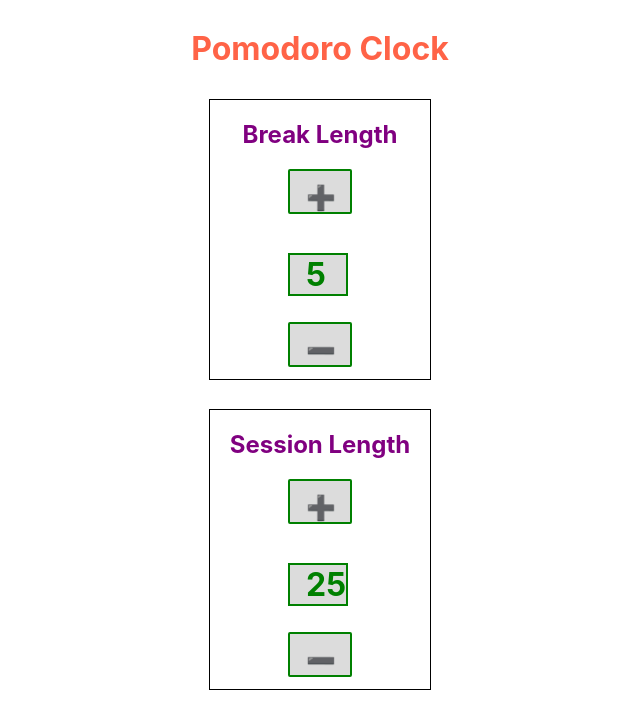
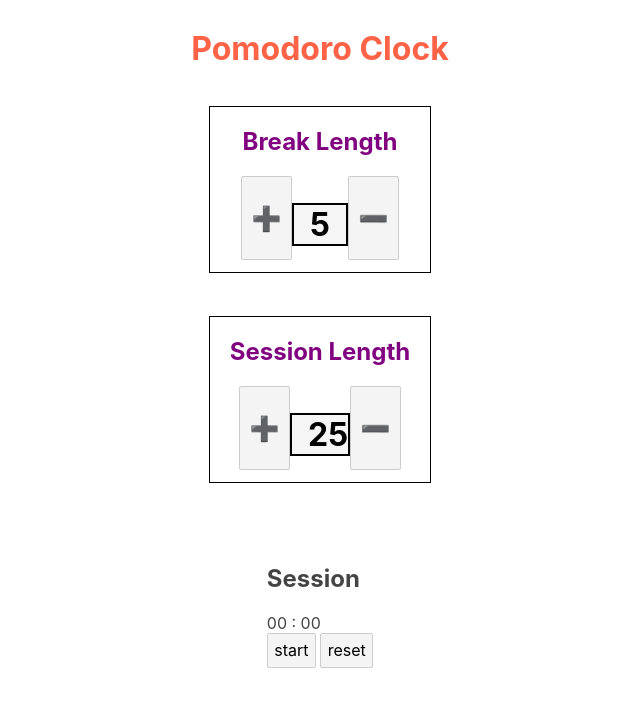
Before and after one commit to thefoxboxman/FCC-Svelte-Pomodoro, a Svelte app: page / in a window 1280 px wide. Shown: the top 728 px of the page, without its empty margins (320-960 px from the left). Built offline with nearby package versions, Linux system fonts and the light colour scheme.

Commit message:
Countdown Timer Working

```diff
--- a/src/App.svelte
+++ b/src/App.svelte
@@ -1,53 +1,105 @@
 <script>
+import { onDestroy } from "svelte";
+
   let breakLength = 5;
   let sessionLength = 25;
+  let timerType = "Session";
+  let timeLeft=5;
+	let timerState = "start";
+	let myClock;
+	let minutes = 0;
+	let seconds = 0;
+	let interval;
+
+	let reset;
+
+function onInterval(callback, milliseconds) {
+	 interval = setInterval(callback, milliseconds);
+
+	onDestroy(() => {
+		clearInterval(interval);
+	});
+}
+
+	//***************** Count down clock
+  myClock = onInterval(() => {
+		timeLeft -= 1
+		minutes = Math.floor(timeLeft / 60);
+		 seconds = timeLeft - (minutes * 60);
+		 seconds = seconds < 10 ? '0' + seconds : seconds;
+		minutes = minutes < 10 ? '0' + minutes : minutes;
+		if (timeLeft === 0){
+	clearInterval(interval);
+	}
+		}, 1000);
+
+
+  //***************** Break button functions
   function increaseBreakLength() {
     breakLength += 1;
   }
   function decreaseBreakLength() {
     breakLength -= 1;
   }
-
+  //***************** Session button functions
   function increaseSessionLength() {
     sessionLength += 1;
   }
   function decreaseSessionLength() {
     sessionLength -= 1;
   }
+  //***************** Timer button functions
+
+  function timerReset() {
+    breakLength = 5;
+    sessionLength = 25;
+    stage = "Session";
+    timer = 0;
+	}
+
+	 function clockify(){
+     minutes = Math.floor({timeLeft} / 60);
+     seconds = {timeLeft} - (minutes * 60);
+
+    return;
+	};
+
+
+
 </script>
 
 <style>
-
-.title{
-	color:tomato;
+  .title {
+    color: tomato;
     text-align: center;
   }
 
-.top-display-container{
-
+  .grid-wrapper {
     display: grid;
-  grid-template-columns: 1fr ;
-	grid-template-rows: repeat(3, 300px);
+    grid-template-columns: 1fr;
+    grid-template-rows: repeat(3, 200px);
     grid-gap: 10px;
     background-color: #fff;
     color: #444;
     align-items: center;
     justify-items: center;
-
   }
   /* Break CSS */
 
-	#break-section{
+  #break-section {
     display: flex;
     flex-direction: column;
     align-items: center;
-   justify-items: center;
+
     border: 1px solid black;
     min-width: 220px;
-
   }
 
+  .break-buttons {
+    display: flex;
 
+    flex-direction: row;
+  }
 
   #break-label {
     color: purple;
@@ -56,25 +108,21 @@ align-items: center;
   #break-increment {
     font-size: 1.5rem;
     max-width: 4rem;
-    border: 2px green solid;
-    background: gainsboro;
-    padding: 0.75rem 1rem 0 1rem;
+    cursor: pointer;
   }
 
   .break-length-display {
-    color: green;
+    color: black;
     font-size: 2rem;
-    border: 2px green solid;
-    background: gainsboro;
+    border: 2px black solid;
+    background: whitesmoke;
     padding: 0 1rem;
     max-width: 1.5rem;
   }
   #break-decrement {
     font-size: 1.5rem;
     max-width: 4rem;
-    border: 2px green solid;
-    background: gainsboro;
-    padding: 0.75rem 1rem 0 1rem;
+    cursor: pointer;
   }
 
   /* Session CSS */
@@ -82,10 +130,14 @@ align-items: center;
     display: flex;
     flex-direction: column;
     align-items: center;
-   justify-items: center;
+
     border: 1px solid black;
     min-width: 220px;
+  }
+  .session-buttons {
+    display: flex;
 
+    flex-direction: row;
   }
 
   #session-label {
@@ -95,31 +147,27 @@ align-items: center;
   #session-increment {
     font-size: 1.5rem;
     max-width: 4rem;
-    border: 2px green solid;
-    background: gainsboro;
-    padding: 0.75rem 1rem 0 1rem;
+    cursor: pointer;
   }
 
   .session-length-display {
-    color: green;
+    color: black;
     font-size: 2rem;
-    border: 2px green solid;
-    background: gainsboro;
+    border: 2px black solid;
+    background: whitesmoke;
     padding: 0 1rem;
     max-width: 1.5rem;
   }
   #session-decrement {
     font-size: 1.5rem;
     max-width: 4rem;
-    border: 2px green solid;
-    background: gainsboro;
-    padding: 0.75rem 1rem 0 1rem;
+    cursor: pointer;
   }
 </style>
 
 <h1 class="title">Pomodoro Clock</h1>
 
-<div class="top-display-container">
+<div class="grid-wrapper">
   <!-- Break Section -->
   <div class="break-section-container">
     <section id="break-section">
@@ -142,12 +190,36 @@ align-items: center;
     <h2 id="session-label">Session Length</h2>
 
     <div class="session-buttons">
-    <button id="session-increment" on:click={increaseSessionLength}>➕</button>
+      <button id="session-increment" on:click={increaseSessionLength}>
+        ➕
+      </button>
 
       <h2 class="session-length-display">{sessionLength} </h2>
 
-    <button id="session-decrement" on:click={decreaseSessionLength}>➖</button>
+      <button id="session-decrement" on:click={decreaseSessionLength}>
+        ➖
+      </button>
     </div>
   </section>
   <!-- end session section -->
+
+  <!-- Timer Section -->
+  <section id="timer-section">
+    <div id="timer-label">
+      <h1>{timerType}</h1>
     </div>
+    <div id="time-left" >
+
+		{minutes} : {seconds}
+		</div>
+
+    <div class="timer-buttons">
+      <button id="start_stop">{timerState}</button>
+      <button id="reset" on:click={timerReset}>reset</button>
+
+    </div>
+
+  </section>
+
+</div>
+<!-- grid-wrapper -->
```
Also changed, not shown: src/utils.js (added, +9 -0 lines). Lines whose indentation alone changed are shown as unchanged.
